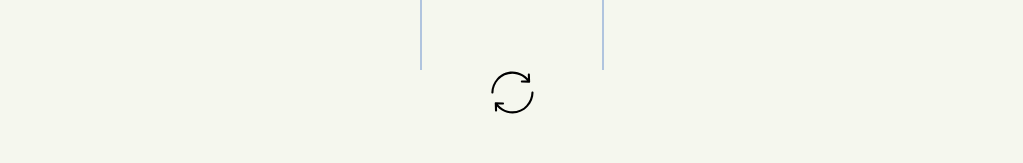
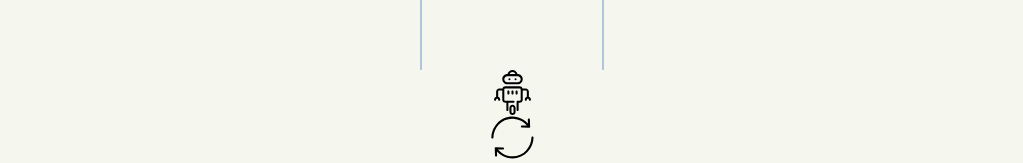
Before and after one commit to i-amare/tic-tac-toe, a React (Create React App) app: page / in a window 1280 px wide. Shown: the part 634-797 px from the top of the page, without its empty margins (128-1151 px from the left). Built offline with nearby package versions, Linux system fonts and the light colour scheme.

Commit message:
Added a AI to play aginst the player.

```diff
--- a/src/App.tsx
+++ b/src/App.tsx
@@ -3,7 +3,8 @@ import ScoreBoard from './Components/Scoreboard';
 import Footer from './Components/Footer';
 import './Styles/App.css';
 import { useState } from 'react';
-import Vendor from './Scripts/vendor';
+import Vendor from './Scripts/Vendor';
+import Player from './Scripts/Player';
 
 interface scoreBoard {
 	o: number;
@@ -39,34 +40,42 @@ const App = () => {
 	 */
 	const onTileClick = (rowIdx: number, colIdx: number) => {
 		// Blocks moves on tile if the tile is already occupied
-		if (gridState[rowIdx][colIdx] || !gameState) {
-			return null;
+		if (!gridState[rowIdx][colIdx] && gameState) {
+			makeMove(rowIdx, colIdx);
 		}
-		// Makes the move
-		updateGridState(rowIdx, colIdx);
-		// Checks for any potential updates to the game state
-		// Updates the score of the game
+	};
+
+	/**
+	 * Makes the AI's move
+	 */
+	const playAI = () => {
+		let newGrid = [...gridState];
+		const move = Player.move(newGrid, currentPlayerState);
+		makeMove(move[0], move[1]);
+	};
+
+	/**
+	 * Makes a move on the board and switches the current player
+	 * @param rowIdx The tiles x co-ord
+	 * @param colIdx The tiles y co-ord
+	 */
+	const makeMove = (rowIdx: number, colIdx: number) => {
+		// Ends the function if the move is invalid
+		if (gridState[rowIdx][colIdx]) {
+			return;
+		}
+		// Updates gridState to reflect the move made
+		let newGridState = [...gridState];
+		newGridState[rowIdx][colIdx] = currentPlayerState;
+		setGridState(newGridState);
+		// Checks for any potential updates to the game state and updates the score
 		if (Vendor.checkWin(gridState)) {
 			updateScore(`${currentPlayerState}`);
 		} else if (Vendor.checkDraw(gridState)) {
 			updateScore('=');
 		}
 		// Changes the current player
-		switchCurrentPlayer();
-	};
-
-	/**
-	 * Will validate move and change the current grid state
-	 * @param rowIdx The x co-ord of the move
-	 * @param colIdx The y co-ord of the move
-	 */
-	const updateGridState = (rowIdx: number, colIdx: number) => {
-		if (gridState[rowIdx][colIdx]) {
-			return null;
-		}
-		let updatedGridState = [...gridState];
-		updatedGridState[rowIdx][colIdx] = currentPlayerState;
-		setGridState(updatedGridState);
+		setCurrentPlayerState(currentPlayerState === 'x' ? 'o' : 'x');
 	};
 
 	/**
@@ -78,15 +87,6 @@ const App = () => {
 		newScore[score as keyof scoreBoard] += 1;
 		setScoreState(newScore);
 		setGameState(false);
-	};
-
-	/**
-	 * Changes the currentPlayerState by switching whose turn it is
-	 */
-	const switchCurrentPlayer = () => {
-		currentPlayerState === 'x'
-			? setCurrentPlayerState('o')
-			: setCurrentPlayerState('x');
 	};
 
 	/**
@@ -106,7 +106,7 @@ const App = () => {
 		<div className='App'>
 			<ScoreBoard score={scoreState} />
 			<Grid gridState={gridState} onTileClick={onTileClick} />
-			<Footer resetGame={resetGame} />
+			<Footer resetGame={resetGame} playAI={playAI} />
 		</div>
 	);
 };
--- a/src/Components/Footer.tsx
+++ b/src/Components/Footer.tsx
@@ -1,8 +1,10 @@
 import resetBtn from '../assets/reset.svg';
+import aiBtn from '../assets/robot.svg';
 import Styles from '../Styles/Footer.module.css';
 
 interface footerProps {
 	resetGame: () => void;
+	playAI: () => void
 }
 
 /**
@@ -11,6 +13,12 @@ interface footerProps {
 const Footer = (props: footerProps) => {
 	return (
 		<div className={Styles.container}>
+			<img
+				className={Styles.btn}
+				onClick={props.playAI}
+				src={aiBtn}
+				alt='Play AI'
+			/>
 			<img
 				className={Styles.btn}
 				onClick={props.resetGame}
--- /dev/null
+++ b/src/Scripts/Player.ts
@@ -0,0 +1,123 @@
+import Vendor from './Vendor';
+
+const Player = {
+	/**
+	 * Looks for the best possible move that can be made
+	 * @param gridState The current state of the board
+	 * @returns The co-ords of the move chosen by minimax algorithm
+	 */
+	move(gridState: String[][], currentPlayer: String) {
+		let aiGrid = [...gridState],
+			bestMove = [1, 1],
+			bestScore = currentPlayer === 'x' ? -Infinity : Infinity,
+			isMaxing = currentPlayer === 'x';
+		this.possibleMoves(aiGrid).forEach((move) => {
+			gridState[move[0]][move[1]] = currentPlayer;
+			let score = this.minimax(gridState, !isMaxing, 1);
+			gridState[move[0]][move[1]] = '';
+			if (isMaxing) {
+				if (score > bestScore) {
+					bestScore = score;
+					bestMove = move;
+				}
+			} else {
+				if (score < bestScore) {
+					bestScore = score;
+					bestMove = move;
+				}
+			}
+		});
+		return bestMove;
+	},
+	/**
+	 * Looks for and returns valid moves on the board
+	 * @param gridState The current state of the board
+	 * @returns An array containt all the valid moves that can be made
+	 */
+	possibleMoves(gridState: String[][]) {
+		let possibleMoves = [];
+		for (let i = 0; i < 3; i++) {
+			for (let j = 0; j < 3; j++) {
+				if (gridState[i][j]) {
+					continue;
+				}
+				possibleMoves.push([i, j]);
+			}
+		}
+		return possibleMoves;
+	},
+	/**
+	 * An implementation of the minimax algorithm that will look through and evaluate all possible moves and return what it thinks is the best move
+	 * @param gridState The current state of the board
+	 * @param isMaxing Whether the player is trying to minimize or maximize the score
+	 * @param depth The depth the algorith is at / How many moves ahead it is
+	 */
+	minimax(gridState: String[][], isMaxing: boolean, depth: number) {
+		// Return the valuation of the gridState
+		if (Vendor.checkWin(gridState)) {
+			return isMaxing ? -50 + depth : 50 - depth;
+		} else if (Vendor.checkDraw(gridState)) {
+			return isMaxing ? depth : -depth;
+		}
+
+		if (isMaxing) {
+			let bestScore = -Infinity;
+			this.possibleMoves(gridState).forEach((move) => {
+				gridState[move[0]][move[1]] = 'x';
+				let score = this.minimax(gridState, false, depth + 1);
+				gridState[move[0]][move[1]] = '';
+				bestScore = Math.max(bestScore, score);
+			});
+			return bestScore;
+		} else {
+			let bestScore = Infinity;
+			this.possibleMoves(gridState).forEach((move) => {
+				gridState[move[0]][move[1]] = 'o';
+				let score = this.minimax(gridState, true, depth + 1);
+				gridState[move[0]][move[1]] = '';
+				bestScore = Math.min(bestScore, score);
+			});
+			return bestScore;
+		}
+	},
+
+	// minimax(gridState: String[][], isMaxing: boolean, depth: number) {
+	// 	// Return evaluation of move
+	// 	if (Vendor.checkWin(gridState)) {
+	// 		return {
+	// 			score: isMaxing ? 10 - depth : -10 + depth,
+	// 			gridState: gridState,
+	// 			depth: depth,
+	// 		};
+	// 	} else if (Vendor.checkDraw(gridState)) {
+	// 		return {
+	// 			score: isMaxing ? -depth : +depth,
+	// 			gridState: gridState,
+	// 			depth: depth,
+	// 		};
+	// 	}
+
+	// 	// Recursivley calls minimax to find the moves valuation
+	// 	if (isMaxing) {
+	// 		let bestScore = -Infinity;
+	// 		this.possibleMoves(gridState).forEach((move) => {
+	// 			gridState[move[0]][move[1]] = 'x';
+	// 			let score = this.minimax(gridState, false, depth + 1).score;
+	// 			gridState[move[0]][move[1]] = '';
+	// 			bestScore = Math.max(bestScore, score);
+	// 		});
+	// 		return { score: bestScore, gridState, depth: depth };
+	// 	} else {
+	// 		let bestScore = Infinity;
+	// 		this.possibleMoves(gridState).forEach((move) => {
+	// 			gridState[move[0]][move[1]] = 'o';
+	// 			let score = this.minimax(gridState, true, depth + 1).score;
+	// 			gridState[move[0]][move[1]] = '';
+	// 			bestScore = Math.min(bestScore, score);
+	// 		});
+	// 		return { score: bestScore, gridState, depth: depth };
+	// 	}
+	// },
+};
+
+export default Player;
--- a/src/Scripts/vendor.ts
+++ b/src/Scripts/vendor.ts
@@ -1,4 +1,9 @@
 const Vendor = {
+	/**
+	 *
+	 * @param gridState The current state of the board
+	 * @returns true if a player has won, returns false otherwise
+	 */
 	checkWin(gridState: String[][]) {
 		// Check for wins vertically and horizontally
 		for (let i = 0; i < 3; i++) {
@@ -31,21 +36,20 @@ const Vendor = {
 		}
 		return false;
 	},
+	/**
+	 * Checks if there is a draw
+	 * @param gridState The current state of the board
+	 * @returns true if there is a draw, returns false otherwise
+	 */
 	checkDraw(gridState: String[][]) {
-		if (
-			gridState[0][0] &&
-			gridState[0][1] &&
-			gridState[0][2] &&
-			gridState[1][0] &&
-			gridState[1][1] &&
-			gridState[1][2] &&
-			gridState[2][0] &&
-			gridState[2][1] &&
-			gridState[2][2]
-		) {
-			return true;
+		for (let i = 0; i < 3; i++) {
+			for (let j = 0; j < 3; j++) {
+				if (!gridState[i][j]) {
+					return false;
+				}
+			}
 		}
-		return false;
+		return true;
 	},
 };
 
--- a/src/Styles/App.css
+++ b/src/Styles/App.css
@@ -35,7 +35,6 @@
 	border-left: 2px solid var(--border-colour);
 }
 
-
 @media screen and (max-width: 1200px) and (max-width: 776px) {
 	:root {
 		--grid-size: 500px;
@@ -56,10 +55,10 @@
 	:root {
 		--grid-size: 300px;
 		--character-size: 45px;
-		--font-size: 17.5px;
+		--font-size: 25px;
 	}
 
 	.App {
-		height: 95vh;
+		height: 85vh;
 	}
 }
--- a/src/Styles/Footer.module.css
+++ b/src/Styles/Footer.module.css
@@ -1,7 +1,11 @@
 .container {
 	display: grid;
-	align-items: center;
 	justify-content: center;
+}
+
+.imageContainer {
+	margin: auto;
+	margin-bottom: var(--font-size);
 }
 
 .btn {
```
Also changed, not shown: src/assets/robot.svg (added).
